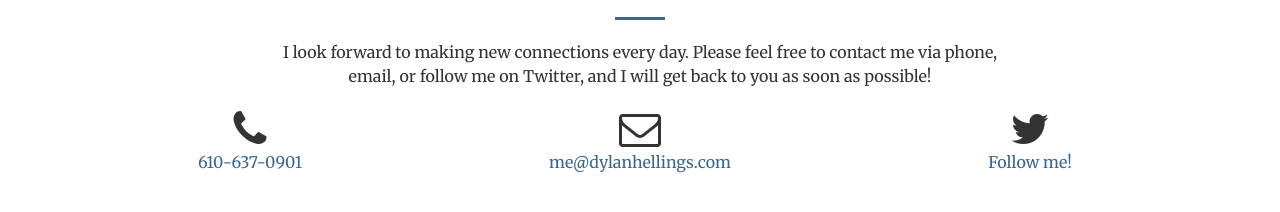
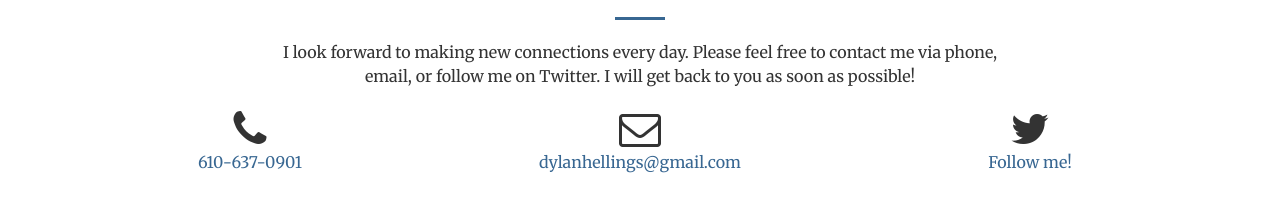
Before and after one commit to Dylanhellings/dylanhellingssite.github.io, a website: page index.html in a window 1280 px wide. Shown: the part 2607-2819 px from the top of the page. Drawn offline with nearby package versions, Linux system fonts and the light colour scheme.

Commit message:
Update index.html

```diff
--- a/index.html
+++ b/index.html
@@ -212,7 +212,7 @@ Stemming from my love of learning and teaching others, I have made a concerted e
                 <div class="col-lg-8 col-lg-offset-2 text-center">
                     <h2 class="section-heading">Let's Get In Touch</h2>
                     <hr class="primary">
-                    <p>I look forward to making new connections every day. Please feel free to contact me via phone, email, or follow me on Twitter, and I will get back to you as soon as possible!</p>
+                    <p>I look forward to making new connections every day. Please feel free to contact me via phone, email, or follow me on Twitter. I will get back to you as soon as possible!</p>
                 </div>
                 <div class="col-lg-4 text-center">
                     <i class="fa fa-phone fa-3x sr-contact"></i>
@@ -220,7 +220,7 @@ Stemming from my love of learning and teaching others, I have made a concerted e
                 </div>
                 <div class="col-lg-4 text-center">
                     <i class="fa fa-envelope-o fa-3x sr-contact"></i>
-                    <p><a href="mailto:me@dylanhellings.com">me@dylanhellings.com</a></p>
+                    <p><a href="mailto:dylanhellings@gmail.com">dylanhellings@gmail.com</a></p>
                 </div>
                 <div class="col-lg-4 text-center">
                     <i class="fa fa-twitter fa-3x sr-contact"></i>
```
